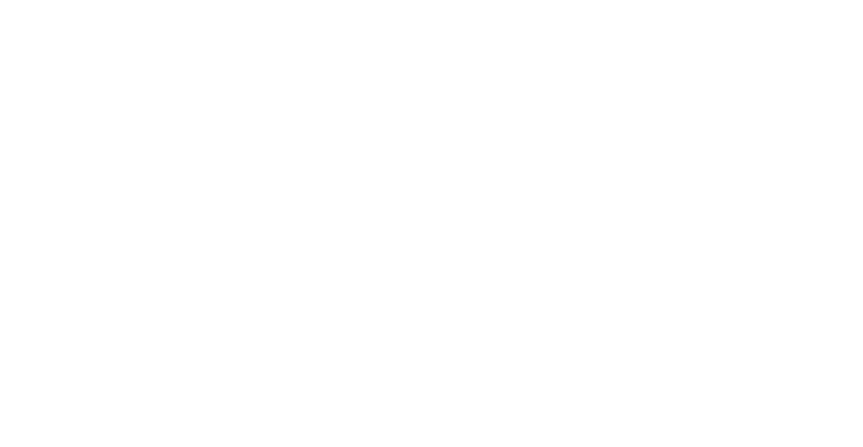
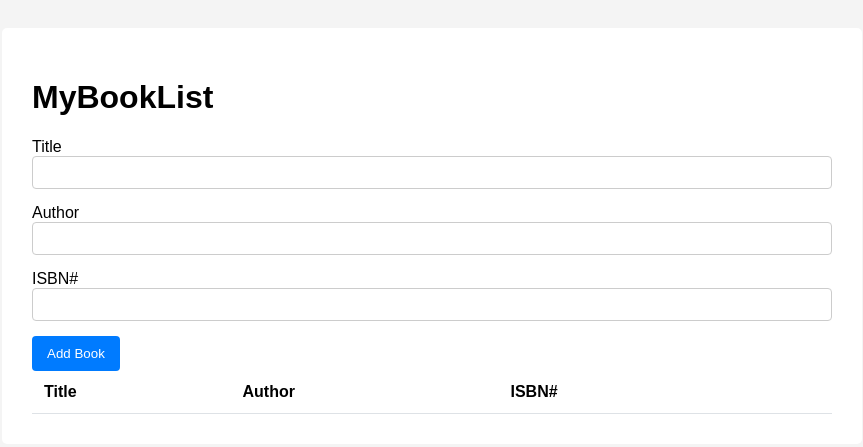
Before and after one commit to acciojob/book-list-ShriramMapalakaje, a website: page main.html in a window 1280 px wide. Shown: the whole page, without its empty margins (208-1071 px from the left). Drawn offline with Linux system fonts and the light colour scheme.

Commit message:
created a submission

```diff
--- a/main.html
+++ b/main.html
@@ -7,6 +7,40 @@
 </head>
 
 <body>
+	<div class="container mt-4">
+    <h1 class="display-4 text-center">
+        My<span class="text-primary">Book</span>List
+    </h1>
+
+    <form id="book-form">
+        <div class="form-group">
+            <label for="title">Title</label>
+            <input type="text" id="title" class="form-control">
+        </div>
+        <div class="form-group">
+            <label for="author">Author</label>
+            <input type="text" id="author" class="form-control">
+        </div>
+        <div class="form-group">
+            <label for="isbn">ISBN#</label>
+            <input type="text" id="isbn" class="form-control">
+        </div>
+        <input type="submit" id="submit" value="Add Book" class="btn btn-primary btn-block">
+    </form>
+
+    <table class="table table-striped mt-5">
+        <thead>
+            <tr>
+                <th>Title</th>
+                <th>Author</th>
+                <th>ISBN#</th>
+                <th></th>
+            </tr>
+        </thead>
+        <tbody id="book-list">
+            </tbody>
+    </table>
+</div>
 	<!-- the entire body must be written by student -->
     <script type="text/javascript" src="./script.js">
 </script>
--- a/script.js
+++ b/script.js
@@ -1 +1,44 @@
 //your JS code here. If required.
+document.getElementById('book-form').addEventListener('submit', (e) => {
+    e.preventDefault();
+
+    // Get form values
+    const title = document.getElementById('title').value;
+    const author = document.getElementById('author').value;
+    const isbn = document.getElementById('isbn').value;
+
+    // Validate inputs
+    if (title === '' || author === '' || isbn === '') {
+        alert('Please fill in all fields');
+        return;
+    }
+
+    // Add book to list
+    addBookToList(title, author, isbn);
+
+    // Clear fields
+    document.getElementById('title').value = '';
+    document.getElementById('author').value = '';
+    document.getElementById('isbn').value = '';
+});
+
+function addBookToList(title, author, isbn) {
+    const list = document.getElementById('book-list');
+    const row = document.createElement('tr');
+
+    row.innerHTML = `
+        <td>${title}</td>
+        <td>${author}</td>
+        <td>${isbn}</td>
+        <td><button class="btn btn-danger btn-sm delete">X</button></td>
+    `;
+
+    list.appendChild(row);
+}
+
+// Handle Deletion using Event Delegation
+document.getElementById('book-list').addEventListener('click', (e) => {
+    if (e.target.classList.contains('delete')) {
+        e.target.parentElement.parentElement.remove();
+    }
+});
--- a/styles.css
+++ b/styles.css
@@ -1 +1,58 @@
 /*  your css code here. If applicable */
+body {
+    font-family: Arial, sans-serif;
+    background-color: #f4f4f4;
+    padding: 20px;
+}
+
+.container {
+    max-width: 800px;
+    margin: auto;
+    background: white;
+    padding: 30px;
+    border-radius: 5px;
+}
+
+.form-group {
+    margin-bottom: 15px;
+}
+
+.form-control {
+    width: 100%;
+    padding: 8px;
+    border: 1px solid #ccc;
+    border-radius: 4px;
+    box-sizing: border-box; /* Ensures padding doesn't affect width */
+}
+
+.btn {
+    padding: 10px 15px;
+    border: none;
+    border-radius: 4px;
+    cursor: pointer;
+}
+
+.btn-primary {
+    background-color: #007bff;
+    color: white;
+}
+
+.btn-danger {
+    background-color: #dc3545;
+    color: white;
+}
+
+.table {
+    width: 100%;
+    border-collapse: collapse;
+}
+
+.table-striped tbody tr:nth-of-type(odd) {
+    background-color: rgba(0,0,0,.05);
+}
+
+th, td {
+    padding: 12px;
+    text-align: left;
+    border-bottom: 1px solid #dee2e6;
+}
```
